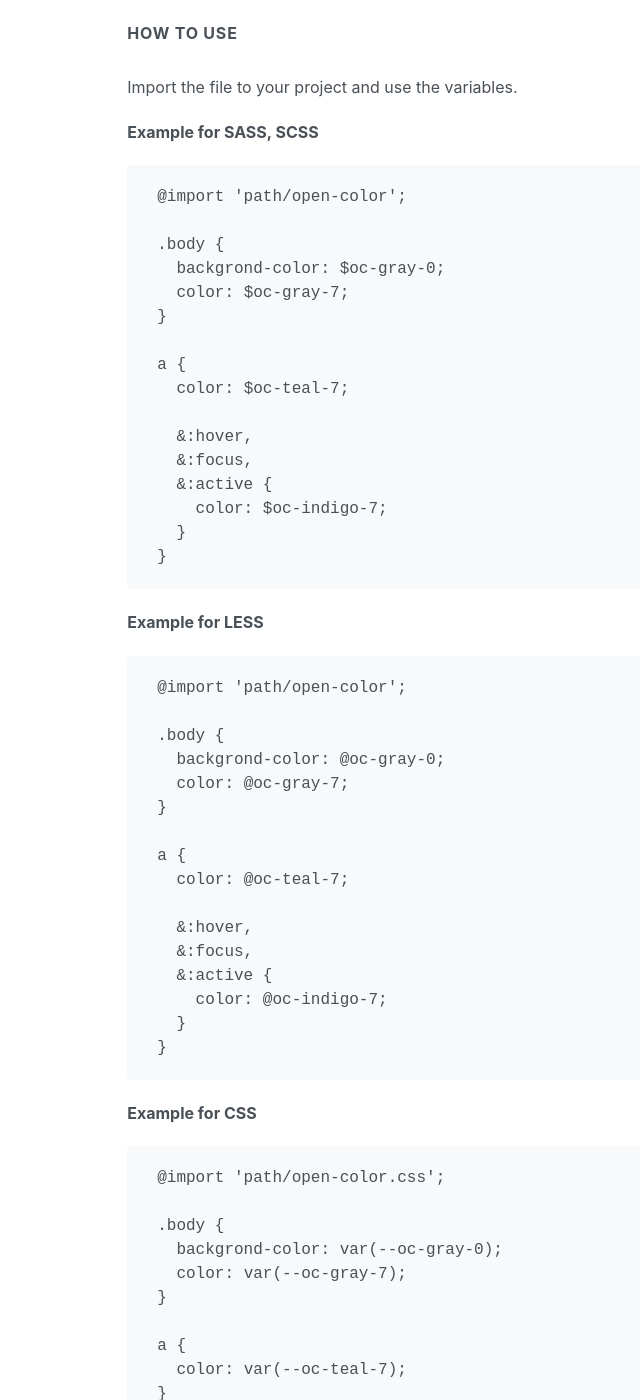
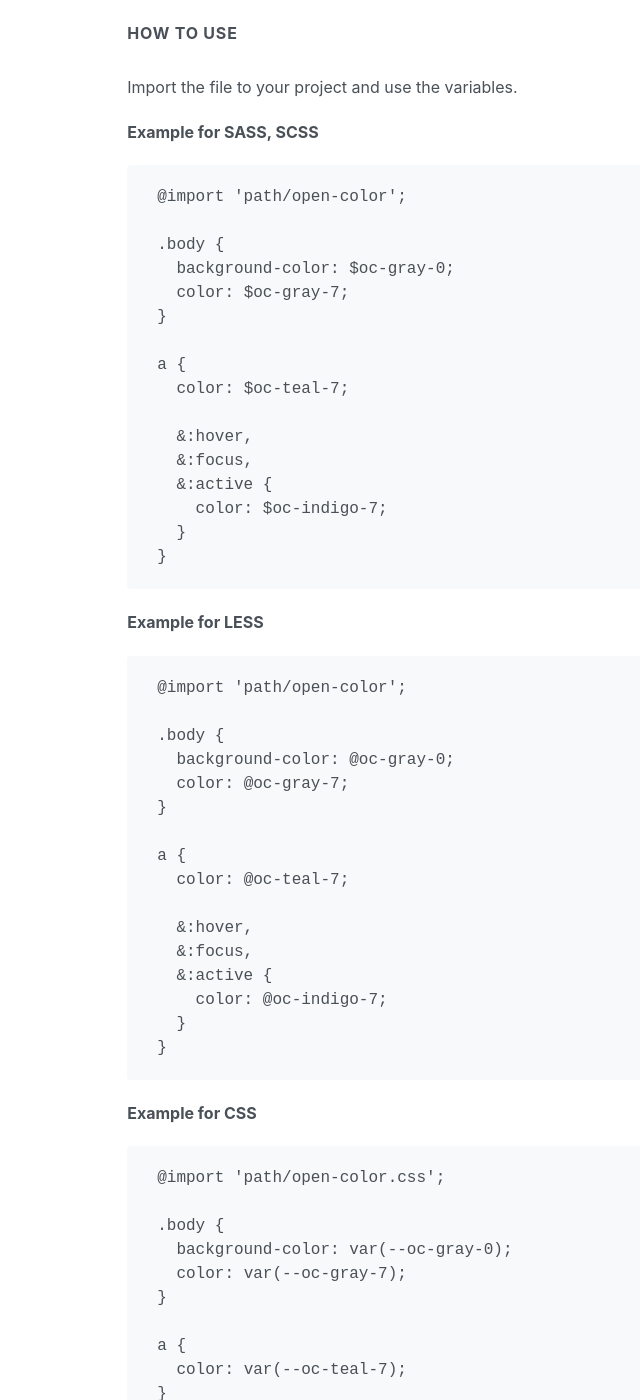
Before and after one commit to yeun/open-color, a Jekyll site: the page built from docs/documents.html, in a window 1280 px wide and 1400 px high, scrolled down 1308 px. Shown: the whole window, without its empty margins (244-884 px from the left). Built offline with Jekyll 4.4.1, drawn with Linux system fonts in a browser that asks for light colours; nearby versions of some CDN libraries; library files that are not in the unit come from our copies.

Commit message:
Fixes background-color typo

```diff
--- a/docs/documents.html
+++ b/docs/documents.html
@@ -45,7 +45,7 @@ layout: default
     {% highlight scss %}@import 'path/open-color';
 
 .body {
-  backgrond-color: $oc-gray-0;
+  background-color: $oc-gray-0;
   color: $oc-gray-7;
 }
 
@@ -63,7 +63,7 @@ a {
     {% highlight scss %}@import 'path/open-color';
 
 .body {
-  backgrond-color: @oc-gray-0;
+  background-color: @oc-gray-0;
   color: @oc-gray-7;
 }
 
@@ -81,7 +81,7 @@ a {
     {% highlight css %}@import 'path/open-color.css';
 
 .body {
-  backgrond-color: var(--oc-gray-0);
+  background-color: var(--oc-gray-0);
   color: var(--oc-gray-7);
 }
 
```
Also changed, not shown: README.md.
